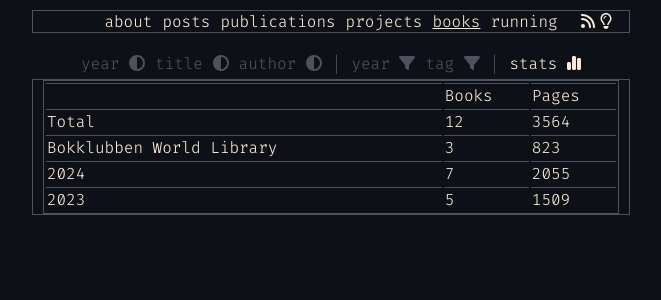
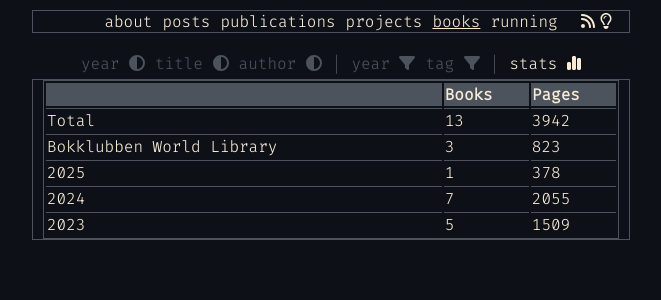
Before and after one commit to Zonotora/zonotora.github.io, a Next.js app: page /books in a window 1280 px wide. Both pictures are taken after a click on the element "stats". Shown: the top 300 px of the page, without its empty margins (309-970 px from the left). Built offline with nearby package versions, Linux system fonts and the light colour scheme.

Commit message:
BOOKS: Runaway horses

```diff
--- a/data/books.json
+++ b/data/books.json
@@ -1,4 +1,15 @@
 [
+  {
+    "author": "Yukio Mishima",
+    "country": "Japan",
+    "date": "2025-05-05",
+    "language": "English",
+    "pages": 378,
+    "tags": [],
+    "title": "Runaway Horses",
+    "year": "1969",
+    "type": ""
+  },
   {
     "author": "Johann Wolfgang von Goethe",
     "country": "Germany",
--- a/pages/books/index.tsx
+++ b/pages/books/index.tsx
@@ -134,9 +134,9 @@ export const Home = ({ summaries }: Props) => {
       <table>
         <thead>
           <tr>
-            <td></td>
-            <td>Books</td>
-            <td>Pages</td>
+            <th></th>
+            <th>Books</th>
+            <th>Pages</th>
           </tr>
         </thead>
         <tbody>
```
Also changed, not shown: pages/books/[slug].tsx (+3 -5 lines).
